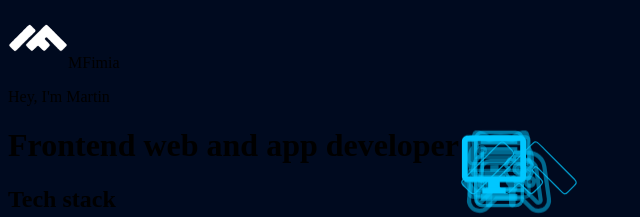
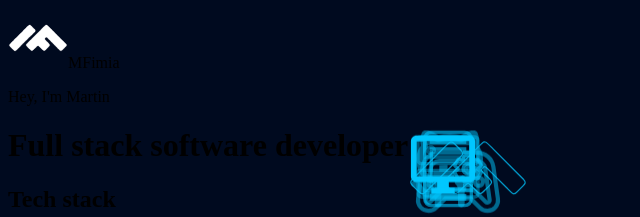
Before and after one commit to mfimia/portfolio-v2, a Next.js app: page / in a window 1280 px wide. Shown: the top 217 px of the page, without its empty margins (0-640 px from the left). Built offline with nearby package versions, Linux system fonts and the light colour scheme.

Commit message:
update hero

```diff
--- a/components/main/Hero.tsx
+++ b/components/main/Hero.tsx
@@ -10,8 +10,7 @@ const Hero: FC = (): JSX.Element => {
     >
       <p className="text-xl mb-5">Hey, I&apos;m Martin</p>
       <h1 className="heroTitle inline-block max-w-2xl lg:max-w-4xl  w-auto relative text-5xl md:text-6xl lg:text-7xl tracking-tighter mb-10 font-bold heroShinyBg">
-        <span className="heroShiny1 text-fun-pink">Frontend</span> web and app{' '}
-        <span className="heroShiny2 text-fun-pink">developer</span>
+        Full stack <span className="heroShiny1 text-fun-pink">software</span> developer
         <img
           className="sqD hidden sm:block top-[-120px] right-[5%] sm:right-[170px]"
           style={{ animationDelay: '0.1s' }}
```
